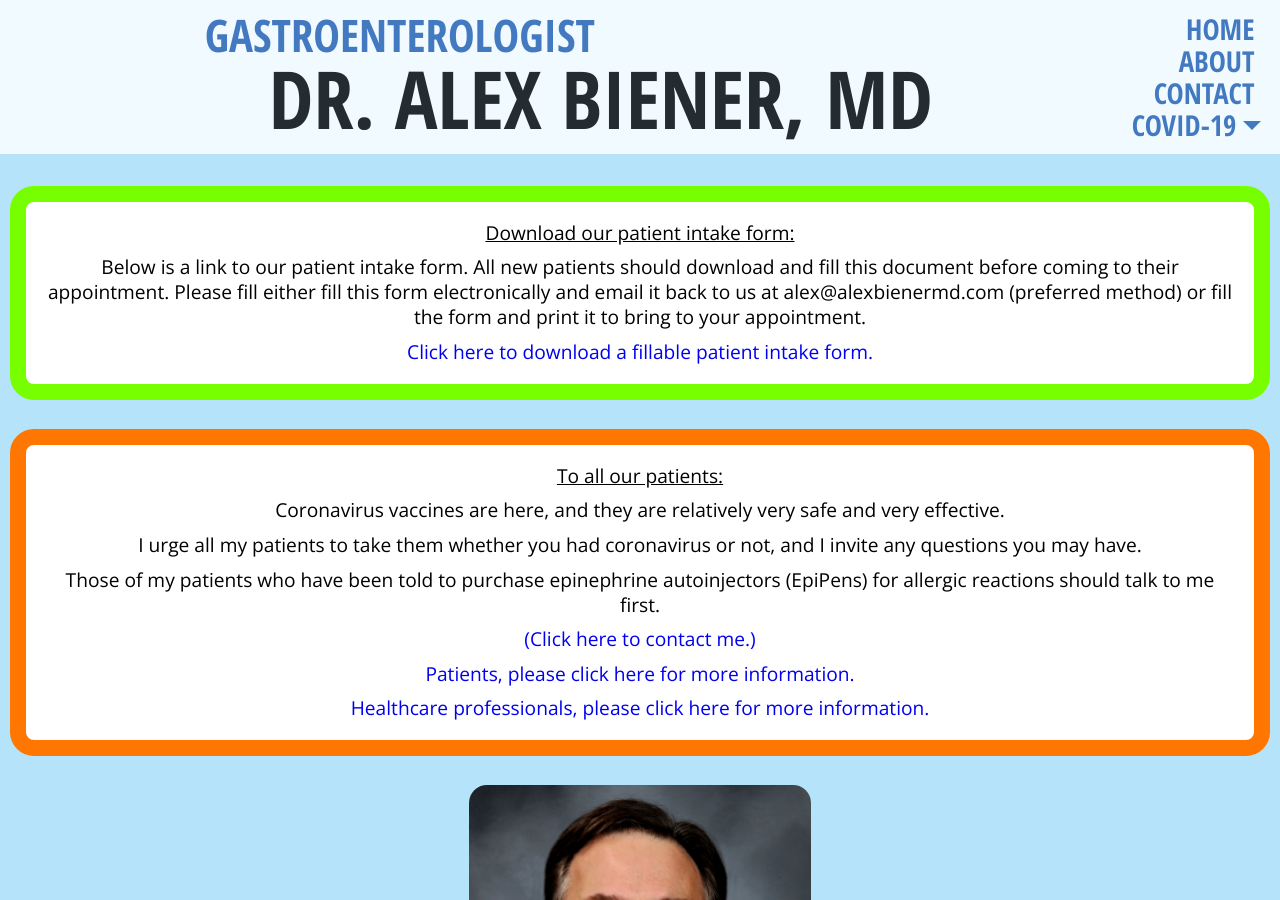
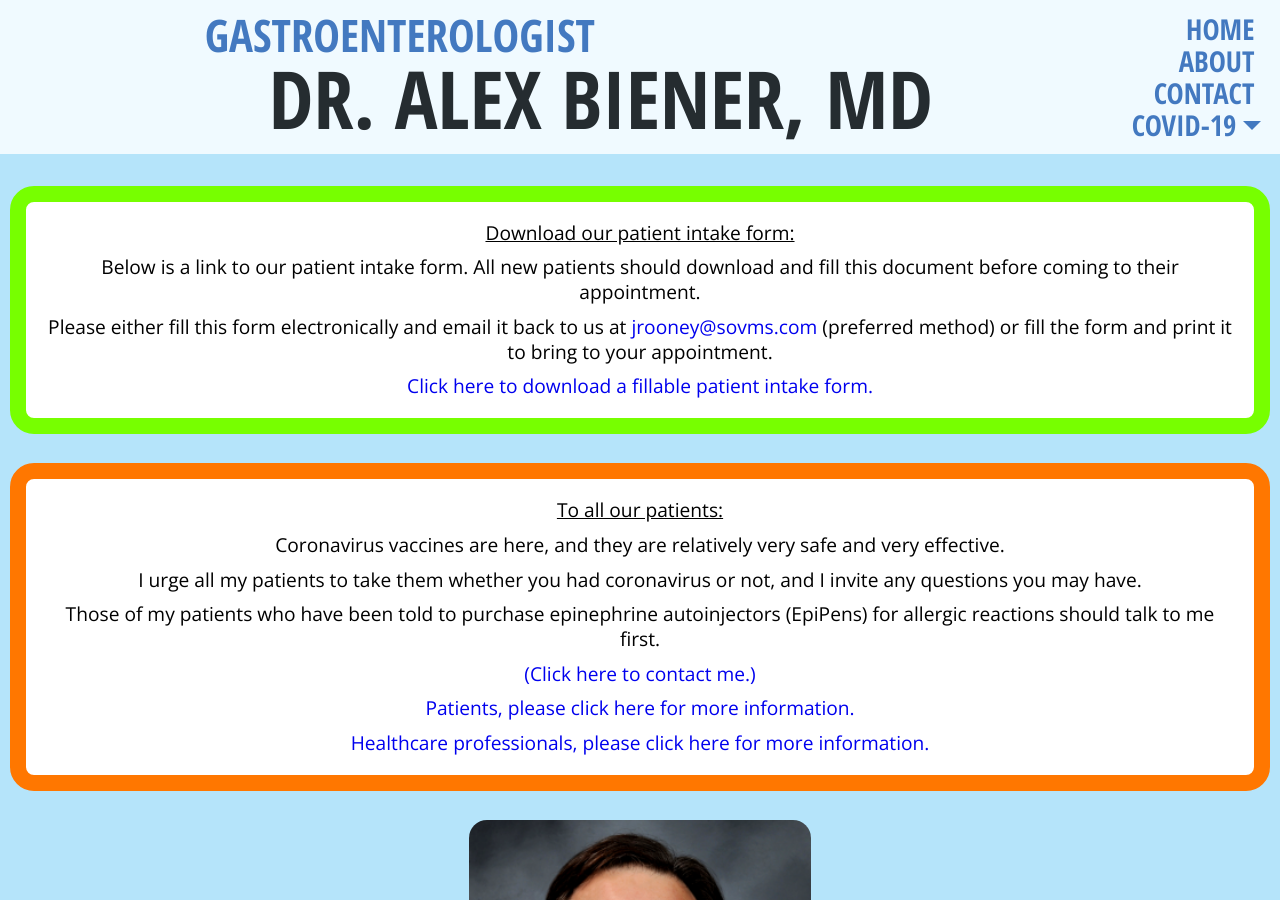
Before and after one commit to alexbienermd/alexbienermd.github.io, a Jekyll site: the page built from index.markdown, in a window 1280 px wide and 900 px high. Built offline with Jekyll 4.4.1, drawn with Linux system fonts in a browser that asks for light colours; nearby versions of some CDN libraries.

Commit message:
Change email address for patient intake form on index page

```diff
--- a/index.markdown
+++ b/index.markdown
@@ -6,7 +6,8 @@ layout: default
 
 <div class="patient-intake-form-alert-frontpage">
   <p><u>Download our patient intake form:</u></p>
-  <p>Below is a link to our patient intake form. All new patients should download and fill this document before coming to their appointment. Please fill either fill this form electronically and email it back to us at alex@alexbienermd.com (preferred method) or fill the form and print it to bring to your appointment.</p>
+  <p>Below is a link to our patient intake form. All new patients should download and fill this document before coming to their appointment.</p>
+  <p>Please either fill this form electronically and email it back to us at <a href="jrooney@sovms.com">jrooney@sovms.com</a> (preferred method) or fill the form and print it to bring to your appointment.</p>
   <p><a href="https://drive.google.com/file/d/1m8ioJLwBfpZpaHa3OFRLJTiqbQhBO3sU/">Click here to download a fillable patient intake form.</a></p>
 </div>
 
```
